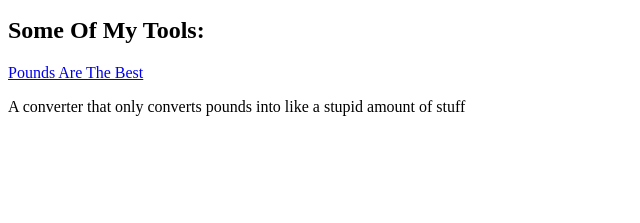
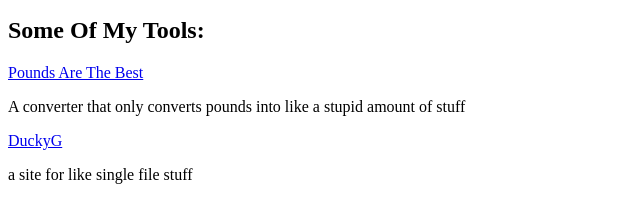
Before and after one commit to duckycoder0630/duckycoder0630.github.io, a plain HTML site: page index.html in a window 1280 px wide. Shown: the part 87-310 px from the top of the page, without its empty margins (0-640 px from the left). Drawn offline with Linux system fonts and the light colour scheme.

Commit message:
Add DuckyG link and description to index.html

```diff
--- a/index.html
+++ b/index.html
@@ -2,3 +2,4 @@
 <p>Kinda Chill</p>
 <h2> Some Of My Tools:</h2>
 <a href="https://duckycoder0630.github.io/PoundsAreTheBest/">Pounds Are The Best</a> <p>A converter that only converts pounds into like a stupid amount of stuff</p>
+<a href="https://duckycoder0630.github.io/duckyg/">DuckyG</a> <p>a site for like single file stuff</p>
```
